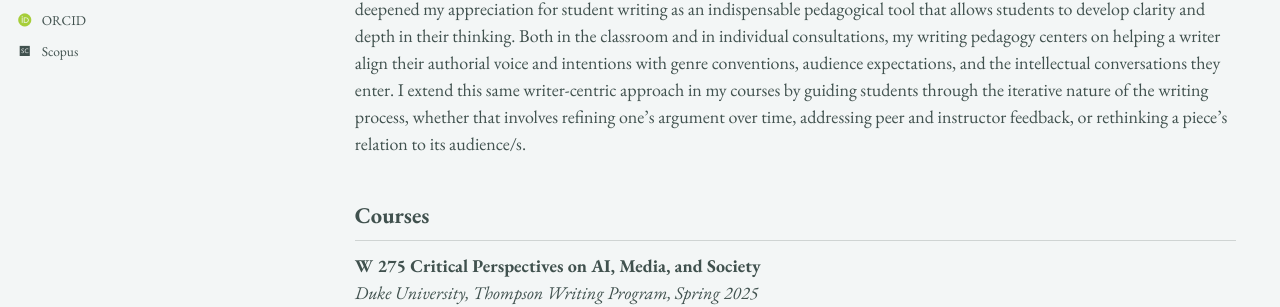
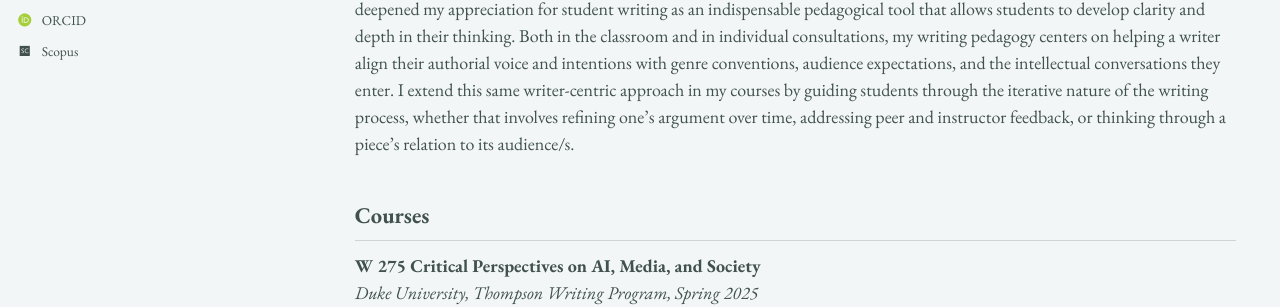
Before and after one commit to epujol90/epujol90.github.io, a Jekyll site: the page built from _pages/teaching.md, in a window 1280 px wide and 900 px high. Shown: the part 491-798 px from the top of the window. Built offline with Jekyll 4.4.1, drawn with Linux system fonts in a browser that asks for light colours; some web fonts are replaced; a script bundle is joined from its source files by our own code; library files that are not in the unit come from our copies; some of the changed text lies outside the part shown.

Commit message:
Update teaching.md

```diff
--- a/_pages/teaching.md
+++ b/_pages/teaching.md
@@ -9,7 +9,7 @@ As a teacher, my main goal is to help students become informed interpreters of t
 
 My teaching experience includes both classroom instruction and writing center practice at NYU and Duke University, where I earned two certificates in college teaching and writing pedagogy. I also designed and taught several undergraduate courses on media studies, philosophy of technology, and critical theory. My teaching received consistently strong evaluations and a teaching award placing me among the top 5% of Duke instructors in the humanities.
 
-Over two consecutive years at Duke’s Thompson Writing Studio, I led more than 300 one-on-one writing consultations, working with undergraduate and graduate students from all majors and disciplines across the university. This writing center work deepened my appreciation for student writing as an indispensable pedagogical tool that allows students to develop clarity and depth in their thinking. Both in the classroom and in individual consultations, my writing pedagogy centers on helping a writer align their authorial voice and intentions with genre conventions, audience expectations, and the intellectual conversations they enter. I extend this same writer-centric approach in my courses by guiding students through the iterative nature of the writing process, whether that involves refining one's argument over time, addressing peer and instructor feedback, or rethinking a piece’s relation to its audience/s.
+Over two consecutive years at Duke’s Thompson Writing Studio, I led more than 300 one-on-one writing consultations, working with undergraduate and graduate students from all majors and disciplines across the university. This writing center work deepened my appreciation for student writing as an indispensable pedagogical tool that allows students to develop clarity and depth in their thinking. Both in the classroom and in individual consultations, my writing pedagogy centers on helping a writer align their authorial voice and intentions with genre conventions, audience expectations, and the intellectual conversations they enter. I extend this same writer-centric approach in my courses by guiding students through the iterative nature of the writing process, whether that involves refining one's argument over time, addressing peer and instructor feedback, or thinking through a piece’s relation to its audience/s.
 
 
 ## Courses
```
